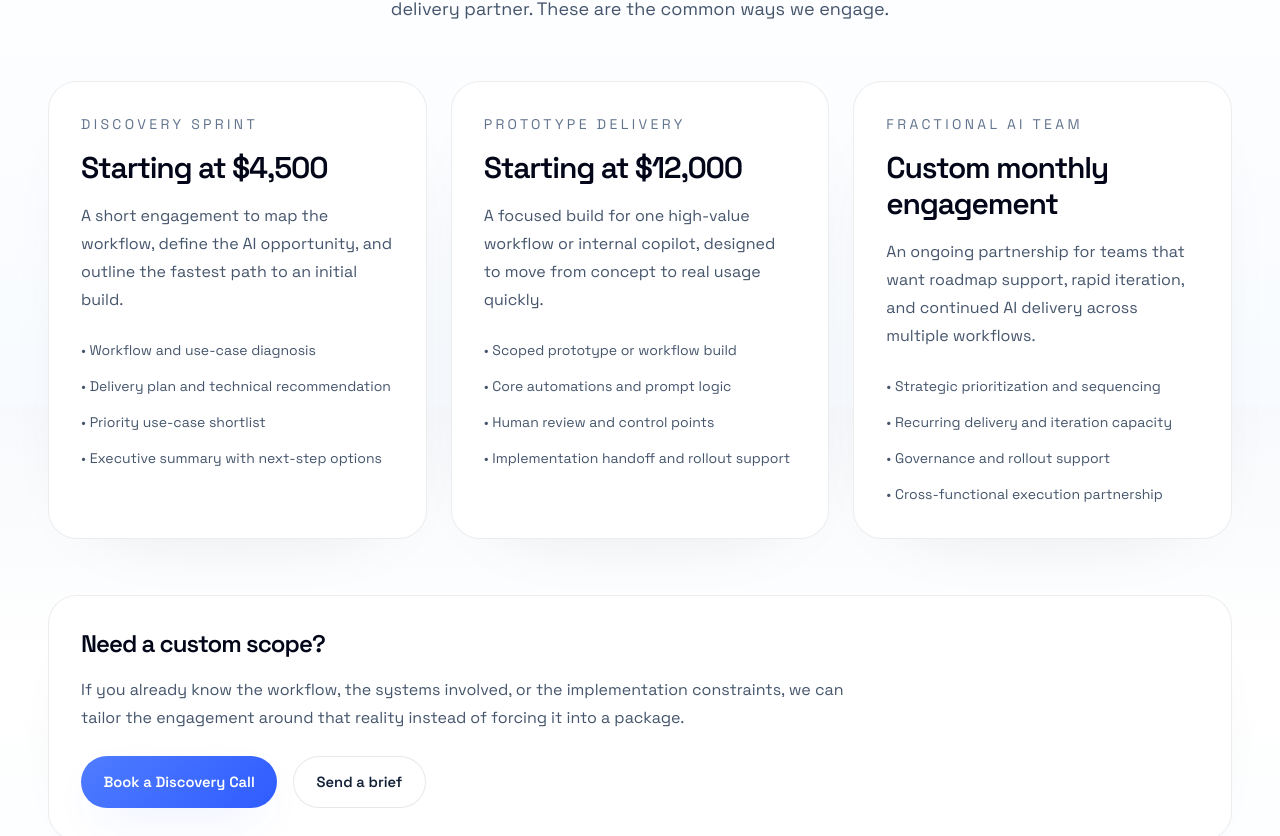
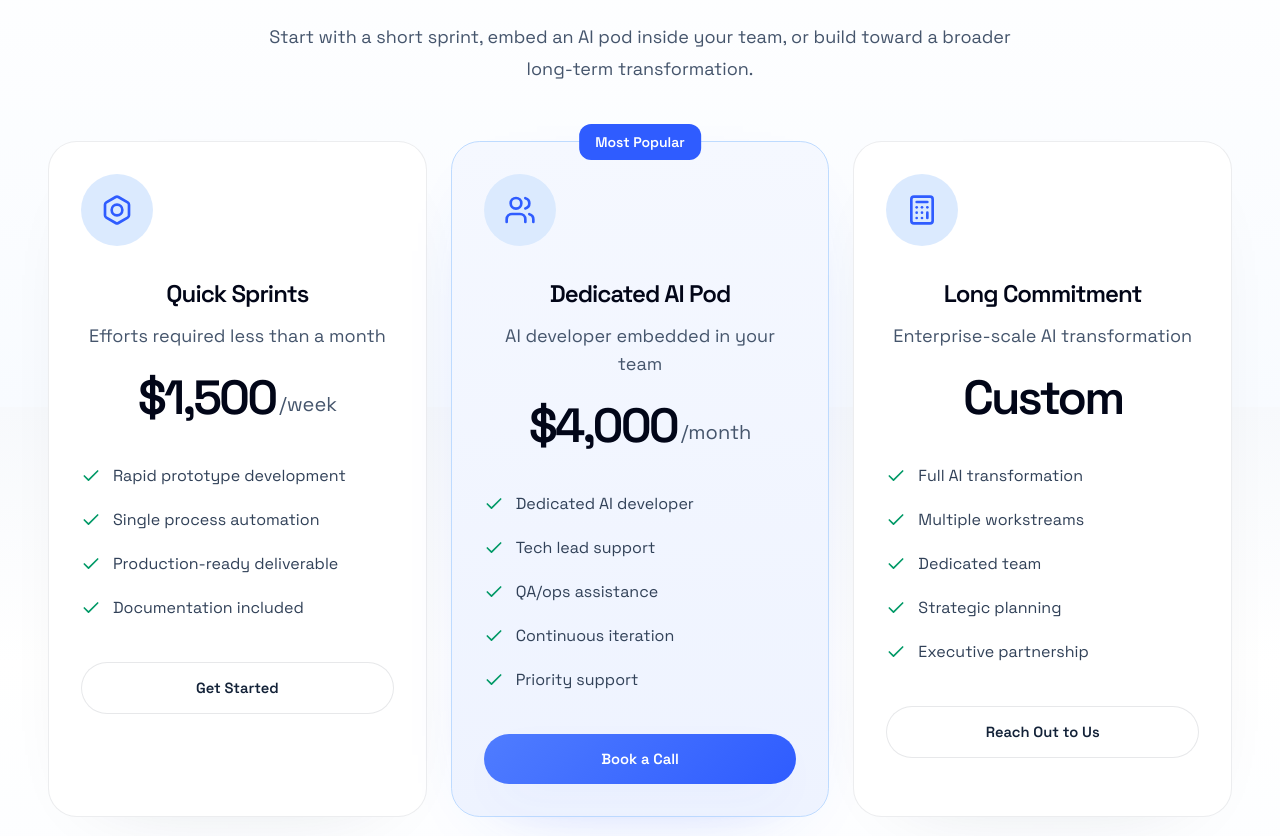
Before and after one commit to vjammy/xelera-web, a Next.js app: page /pricing in a window 1280 px wide. Shown: the part 393-1229 px from the top of the page. Built offline with nearby package versions, Linux system fonts and the light colour scheme; no server answers.

Commit message:
Align pricing cards with current offer structure

```diff
--- a/app/pricing/page.tsx
+++ b/app/pricing/page.tsx
@@ -1,12 +1,15 @@
 import type { Metadata } from "next";
 import Link from "next/link";
+import { Bolt, Calculator, Check, Users } from "lucide-react";
 import { FadeIn } from "@/components/fade-in";
 import { pricingPlans, siteConfig } from "@/lib/site-content";
 
 export const metadata: Metadata = {
   title: "Pricing",
-  description: "Simple engagement models for discovery, prototype delivery, and ongoing AI execution.",
+  description: "Choose between quick sprints, a dedicated AI pod, or a custom long-term engagement.",
 };
+
+const pricingIcons = [Bolt, Users, Calculator];
 
 export default function PricingPage() {
   return (
@@ -14,48 +17,77 @@ export default function PricingPage() {
       <FadeIn className="mx-auto max-w-3xl text-center">
         <p className="section-kicker">Pricing</p>
         <h1 className="mt-4 text-5xl font-semibold tracking-[-0.05em] text-slate-950 sm:text-6xl">
-          Start with the scope that matches your AI ambition
+          Engagement models built around speed, ownership, and scale
         </h1>
         <p className="mx-auto mt-6 max-w-3xl text-lg leading-8 text-slate-600">
-          Some teams need clarity first. Others are ready for a live prototype or an ongoing
-          delivery partner. These are the common ways we engage.
+          Start with a short sprint, embed an AI pod inside your team, or build toward a broader
+          long-term transformation.
         </p>
       </FadeIn>
 
       <div className="mt-14 grid gap-6 lg:grid-cols-3">
-        {pricingPlans.map((plan, index) => (
-          <FadeIn key={plan.name} delay={index * 0.06} className="white-panel rounded-[1.8rem] p-8">
-            <p className="text-sm uppercase tracking-[0.24em] text-slate-500">{plan.name}</p>
-            <div className="mt-4 text-3xl font-semibold tracking-[-0.04em] text-slate-950">
+        {pricingPlans.map((plan, index) => {
+          const Icon = pricingIcons[index] ?? Bolt;
+          return (
+            <FadeIn
+              key={plan.name}
+              delay={index * 0.06}
+              className={`relative rounded-[1.8rem] border p-8 ${
+                plan.featured
+                  ? "border-blue-200 bg-[linear-gradient(180deg,#f5f8ff_0%,#eef3ff_100%)] shadow-[0_24px_80px_-58px_rgba(47,92,255,0.45)]"
+                  : "white-panel"
+              }`}
+            >
+              {plan.featured ? (
+                <div className="absolute left-1/2 top-0 -translate-x-1/2 -translate-y-1/2 rounded-xl bg-[var(--color-accent-strong)] px-4 py-2 text-sm font-semibold text-white">
+                  Most Popular
+                </div>
+              ) : null}
+
+              <div className="mx-auto inline-flex rounded-full bg-blue-100 p-5 text-[var(--color-accent-strong)]">
+                <Icon className="h-8 w-8" />
+              </div>
+
+              <div className="mt-8 text-center">
+                <h2 className="text-2xl font-semibold tracking-[-0.04em] text-slate-950">{plan.name}</h2>
+                <p className="mt-3 text-lg text-slate-600">{plan.duration}</p>
+                <div className="mt-6 flex items-end justify-center gap-1">
+                  <span className="text-5xl font-semibold tracking-[-0.06em] text-slate-950">
                     {plan.price}
+                  </span>
+                  {plan.cadence ? <span className="pb-1 text-xl text-slate-600">{plan.cadence}</span> : null}
                 </div>
-            <p className="mt-4 text-base leading-7 text-slate-600">{plan.description}</p>
-            <ul className="mt-6 space-y-3 text-sm leading-6 text-slate-600">
+              </div>
+
+              <ul className="mt-10 space-y-4 text-left text-base leading-7 text-slate-700">
                 {plan.features.map((feature) => (
-                <li key={feature}>• {feature}</li>
+                  <li key={feature} className="flex items-start gap-3">
+                    <Check className="mt-1 h-5 w-5 shrink-0 text-emerald-600" />
+                    <span>{feature}</span>
+                  </li>
                 ))}
               </ul>
-          </FadeIn>
-        ))}
-      </div>
 
-      <FadeIn className="white-panel mt-14 rounded-[1.8rem] p-8">
-        <h2 className="text-2xl font-semibold tracking-[-0.04em] text-slate-950">
-          Need a custom scope?
-        </h2>
-        <p className="mt-4 max-w-3xl text-base leading-7 text-slate-600">
-          If you already know the workflow, the systems involved, or the implementation constraints,
-          we can tailor the engagement around that reality instead of forcing it into a package.
-        </p>
-        <div className="mt-6 flex flex-wrap gap-4">
-          <a href={siteConfig.bookingUrl} target="_blank" rel="noreferrer" className="button-primary">
-            Book a Discovery Call
+              <div className="mt-10">
+                {plan.name === "Long Commitment" ? (
+                  <Link href="/contact" className="button-secondary flex w-full">
+                    {plan.cta}
+                  </Link>
+                ) : (
+                  <a
+                    href={siteConfig.bookingUrl}
+                    target="_blank"
+                    rel="noreferrer"
+                    className={`${plan.featured ? "button-primary" : "button-secondary"} flex w-full`}
+                  >
+                    {plan.cta}
                   </a>
-          <Link href="/contact" className="button-secondary">
-            Send a brief
-          </Link>
+                )}
               </div>
             </FadeIn>
+          );
+        })}
+      </div>
     </div>
   );
 }
--- a/lib/site-content.ts
+++ b/lib/site-content.ts
@@ -101,39 +101,47 @@ export const prototypes = [
 
 export const pricingPlans = [
   {
-    name: "Discovery Sprint",
-    price: "Starting at $4,500",
-    description:
-      "A short engagement to map the workflow, define the AI opportunity, and outline the fastest path to an initial build.",
+    name: "Quick Sprints",
+    duration: "Efforts required less than a month",
+    price: "$1,500",
+    cadence: "/week",
+    cta: "Get Started",
+    featured: false,
     features: [
-      "Workflow and use-case diagnosis",
-      "Delivery plan and technical recommendation",
-      "Priority use-case shortlist",
-      "Executive summary with next-step options",
+      "Rapid prototype development",
+      "Single process automation",
+      "Production-ready deliverable",
+      "Documentation included",
     ],
   },
   {
-    name: "Prototype Delivery",
-    price: "Starting at $12,000",
-    description:
-      "A focused build for one high-value workflow or internal copilot, designed to move from concept to real usage quickly.",
+    name: "Dedicated AI Pod",
+    duration: "AI developer embedded in your team",
+    price: "$4,000",
+    cadence: "/month",
+    cta: "Book a Call",
+    featured: true,
     features: [
-      "Scoped prototype or workflow build",
-      "Core automations and prompt logic",
-      "Human review and control points",
-      "Implementation handoff and rollout support",
+      "Dedicated AI developer",
+      "Tech lead support",
+      "QA/ops assistance",
+      "Continuous iteration",
+      "Priority support",
     ],
   },
   {
-    name: "Fractional AI Team",
-    price: "Custom monthly engagement",
-    description:
-      "An ongoing partnership for teams that want roadmap support, rapid iteration, and continued AI delivery across multiple workflows.",
+    name: "Long Commitment",
+    duration: "Enterprise-scale AI transformation",
+    price: "Custom",
+    cadence: "",
+    cta: "Reach Out to Us",
+    featured: false,
     features: [
-      "Strategic prioritization and sequencing",
-      "Recurring delivery and iteration capacity",
-      "Governance and rollout support",
-      "Cross-functional execution partnership",
+      "Full AI transformation",
+      "Multiple workstreams",
+      "Dedicated team",
+      "Strategic planning",
+      "Executive partnership",
     ],
   },
 ];
```
Lines whose indentation alone changed are shown as unchanged.
